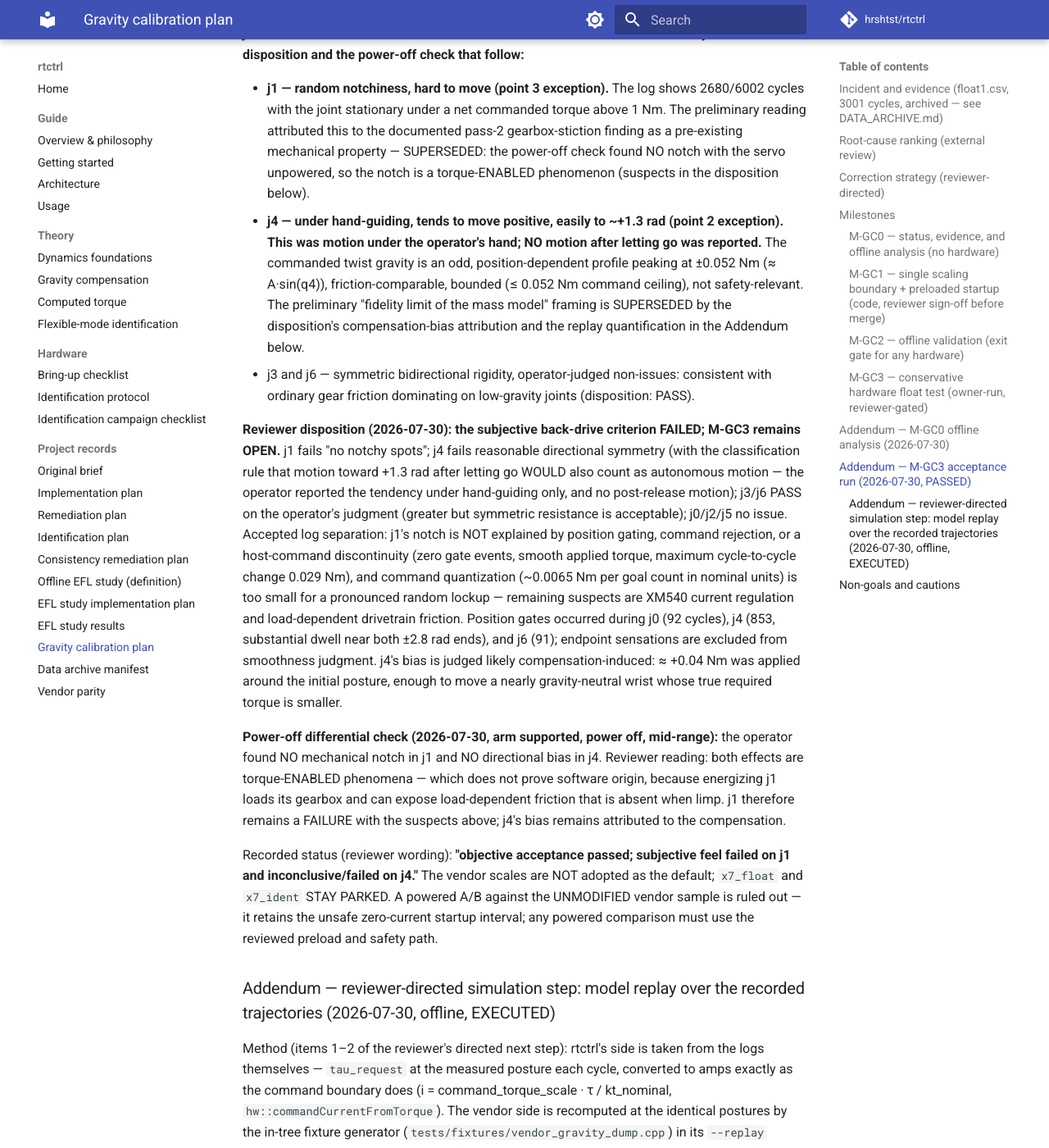
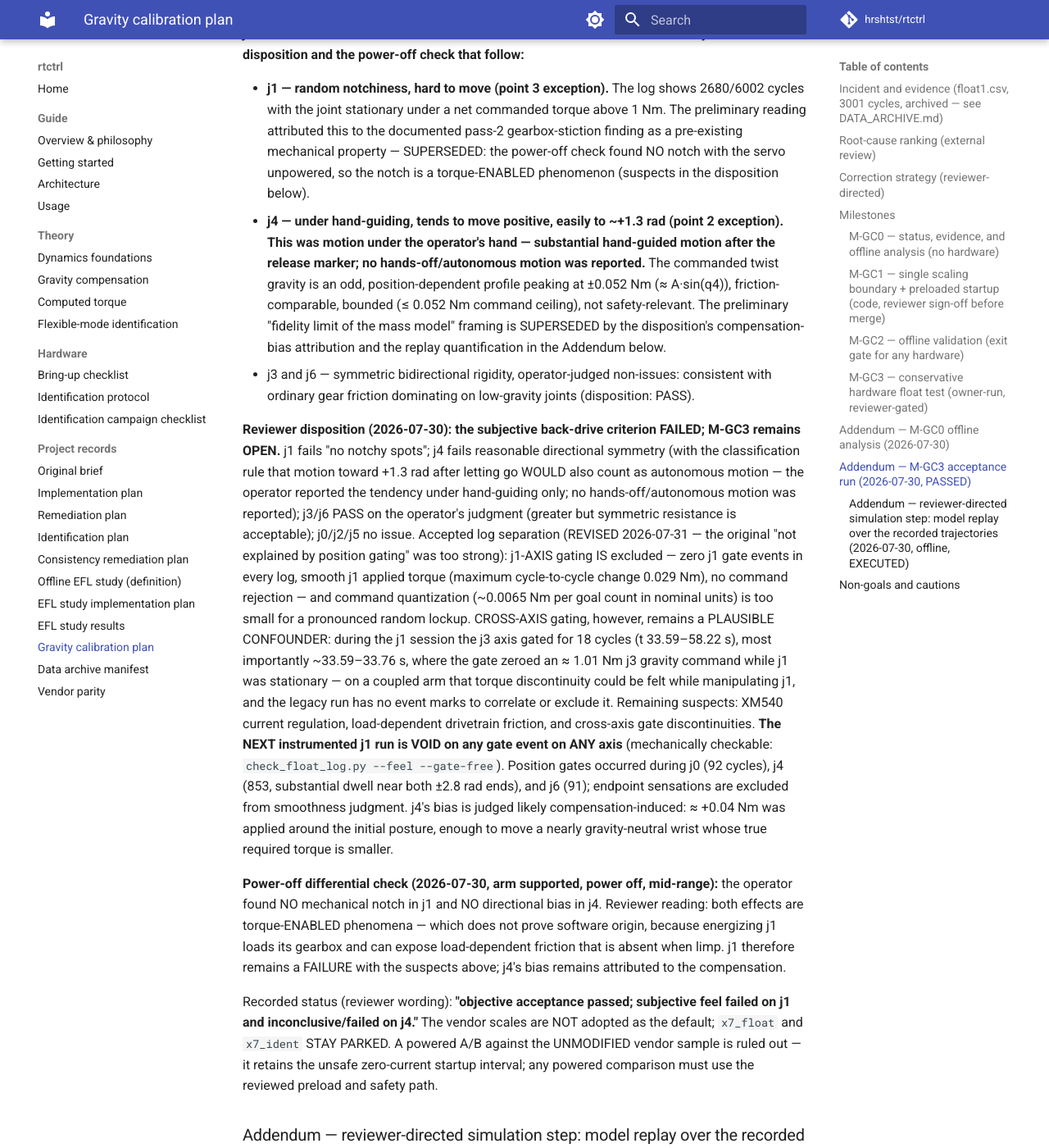
Before and after one commit to hrshtst/rtctrl, an MkDocs documentation site: the page built from docs/GRAVITY_CALIBRATION_PLAN.md, in a window 1280 px wide and 1400 px high, scrolled down 8124 px. Shown: the whole window at 82% size. Built offline with MkDocs 1.6.1 and Material for MkDocs 9.7.7, drawn with Linux system fonts in a browser that asks for light colours; comment, search, counter and statistics services are not loaded; some of the changed text lies outside the part shown.

Commit message:
fix: scope the j1 gating exclusion to its axis; add the gate-free void rule
Review finding (Medium): cross-axis gating was not excluded as a
source of the j1 notch. The disposition record now states that
j1-AXIS gating is excluded while cross-axis j3 gating remains a
plausible confounder - 18 gated j3 cycles during the j1 session
(t 33.59-58.22 s, log-verified), most importantly ~33.59-33.76 s
where the gate zeroed a ~1.01 Nm j3 gravity command while j1 was
stationary, uncorrelatable because the legacy run predates the
event marks. The next instrumented j1 run is VOID on any gate on
any axis: the checker gains --gate-free enforcing exactly that
(the archived feel_j1.csv voids at the 33.59 s row), and the smoke
proves both directions - the clean emulator session passes
gate-free, a single flipped gated flag voids it while remaining
valid without the flag.

Wording (Low x2): the archive row scopes the j1 model agreement to
~5% near the high-command extreme with ~10-12% amplitude ratios on
lower-load trajectories (mirrored in the plan addendum), and the
j4 statements now read 'no hands-off/autonomous motion was
reported' since substantial hand-guided motion followed the marker.
191/191 tests, strict docs build.

Claude-Session: https://claude.ai/code/session_01YAWbVpqQUvoVxMgA6QaZ4o

```diff
--- a/docs/GRAVITY_CALIBRATION_PLAN.md
+++ b/docs/GRAVITY_CALIBRATION_PLAN.md
@@ -410,7 +410,8 @@ disposition and the power-off check that follow:**
   torque-ENABLED phenomenon (suspects in the disposition below).
 - **j4 — under hand-guiding, tends to move positive, easily to
   ~+1.3 rad (point 2 exception). This was motion under the
-  operator's hand; NO motion after letting go was reported.** The
+  operator's hand — substantial hand-guided motion after the release
+  marker; no hands-off/autonomous motion was reported.** The
   commanded twist gravity is an odd, position-dependent profile
   peaking at ±0.052 Nm (≈ A·sin(q4)), friction-comparable, bounded
   (≤ 0.052 Nm command ceiling), not safety-relevant. The preliminary
@@ -426,16 +427,27 @@ criterion FAILED; M-GC3 remains OPEN.** j1 fails "no notchy spots";
 j4 fails reasonable directional symmetry (with the classification
 rule that motion toward +1.3 rad after letting go WOULD also count
 as autonomous motion — the operator reported the tendency under
-hand-guiding only, and no post-release motion); j3/j6 PASS on
+hand-guiding only; no hands-off/autonomous motion was reported);
+j3/j6 PASS on
 the operator's judgment (greater but symmetric resistance is
-acceptable); j0/j2/j5 no issue. Accepted log separation: j1's notch
-is NOT explained by position gating, command rejection, or a
-host-command discontinuity (zero gate events, smooth applied torque,
-maximum cycle-to-cycle change 0.029 Nm), and command quantization
+acceptable); j0/j2/j5 no issue. Accepted log separation (REVISED
+2026-07-31 — the original "not explained by position gating" was too
+strong): j1-AXIS gating IS excluded — zero j1 gate events in every
+log, smooth j1 applied torque (maximum cycle-to-cycle change
+0.029 Nm), no command rejection — and command quantization
 (~0.0065 Nm per goal count in nominal units) is too small for a
-pronounced random lockup — remaining suspects are XM540 current
-regulation and load-dependent drivetrain friction. Position gates
-occurred during j0 (92 cycles), j4 (853, substantial dwell near both
+pronounced random lockup. CROSS-AXIS gating, however, remains a
+PLAUSIBLE CONFOUNDER: during the j1 session the j3 axis gated for
+18 cycles (t 33.59–58.22 s), most importantly ~33.59–33.76 s, where
+the gate zeroed an ≈ 1.01 Nm j3 gravity command while j1 was
+stationary — on a coupled arm that torque discontinuity could be
+felt while manipulating j1, and the legacy run has no event marks
+to correlate or exclude it. Remaining suspects: XM540 current
+regulation, load-dependent drivetrain friction, and cross-axis gate
+discontinuities. **The NEXT instrumented j1 run is VOID on any gate
+event on ANY axis** (mechanically checkable:
+`check_float_log.py --feel --gate-free`). Position gates occurred
+during j0 (92 cycles), j4 (853, substantial dwell near both
 ±2.8 rad ends), and j6 (91); endpoint sensations are excluded from
 smoothness judgment. j4's bias is judged likely
 compensation-induced: ≈ +0.04 Nm was applied around the initial
@@ -489,7 +501,10 @@ Findings:
   (±5.5 goal counts); the worst instantaneous difference, 0.044 A
   (16 counts, 0.157 Nm at the vendor kt), occurs at the extremes of
   the j1 sweep itself where the command reaches ±0.98 A — ≈ 4–5 % of
-  the local command. Both models are smooth functions of posture and
+  the local command. (That percentage is the HIGH-COMMAND figure: on
+  the lower-load trajectories the amplitude RATIOS differ by roughly
+  10–12 %, though their absolute differences stay small, means
+  within ±5.5 counts.) Both models are smooth functions of posture and
   the host command stream was smooth, so this CLOSES the
   gravity-model line for the j1 notch, consistent with the
   reviewer's suspects (XM540 current regulation, load-dependent
@@ -537,8 +552,9 @@ everything the current binary writes — and on v2 enforces
 event-after-marker ordering and count/torque consistency; the
 emulator smoke drives two post-release event marks end-to-end. This
 readies the NEXT powered j1 session (once un-parked) to correlate
-each felt notch with count-level current behavior; the parking
-itself is unchanged.
+each felt notch with count-level current behavior; that session is
+VOID on any gate event on ANY axis (disposition revision — validate
+with `--gate-free`), and the parking itself is unchanged.
 
 ## Non-goals and cautions
 
```
Also changed, not shown: docs/DATA_ARCHIVE.md (+1 -1 lines), 2 other files.
